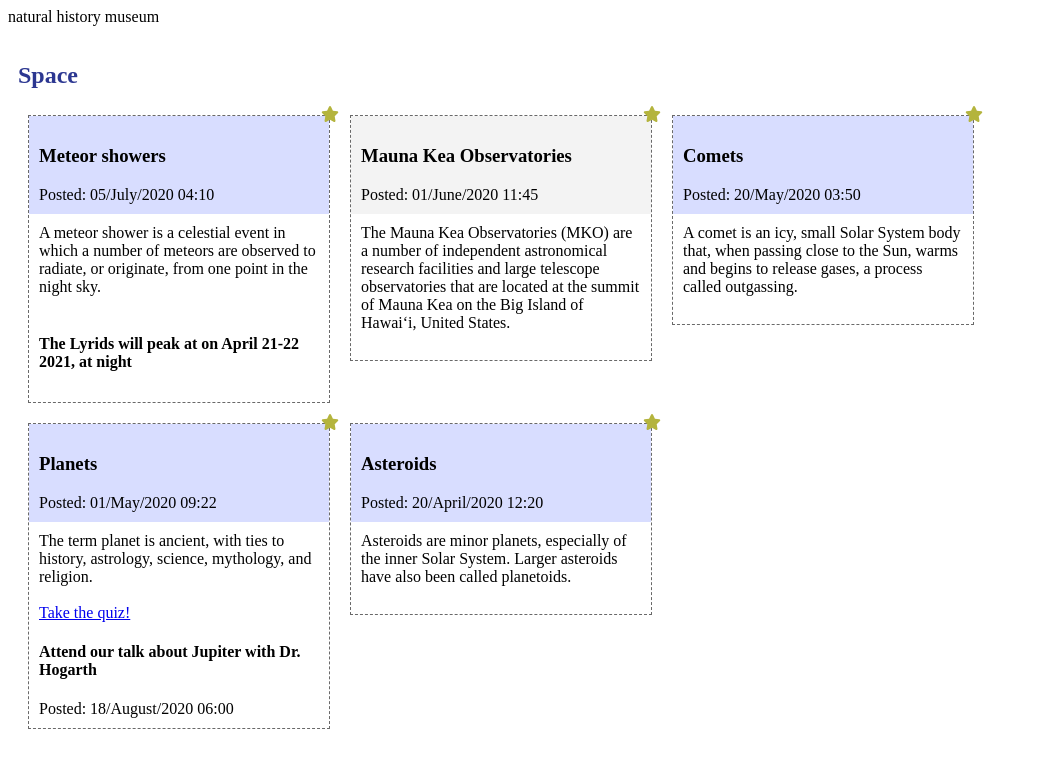
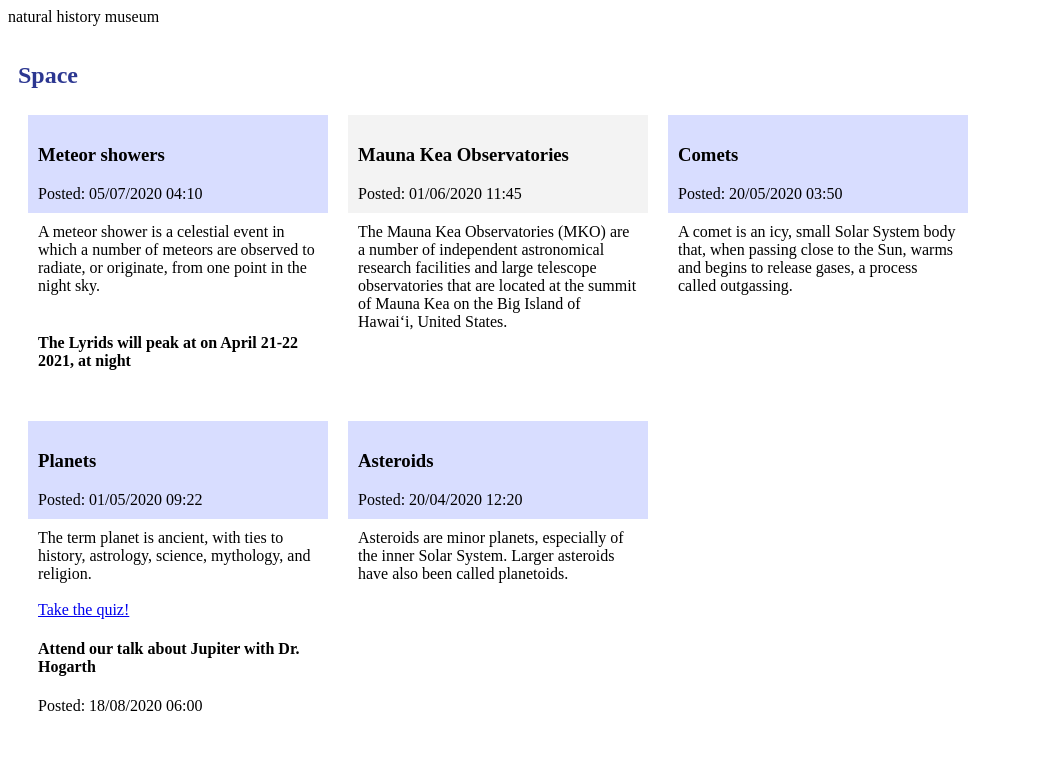
Before and after one commit to ELusted/EzekiaTest, a Vue app in the folder EzekiaTest/: page / in a window 1280 px wide. Shown: the top 768 px of the page, without its empty margins (0-1037 px from the left). Built offline with nearby package versions, Linux system fonts and the light colour scheme.

Commit message:
style changes and some separation for the highlight to keep this more generic

```diff
--- a/EzekiaTest/src/components/MuseumHighlight.vue
+++ b/EzekiaTest/src/components/MuseumHighlight.vue
@@ -7,10 +7,9 @@
 
       <div class="museum-highlight__header"
            :class="[data.partner ? 'partner' : '']">
-        <!-- The icons would be split out so that the type of card can be passed in and the correct one displayied      -->
-        <span class="museum-highlight__header-space-icon">
-            <font-awesome-icon icon="fa-solid fa-star" />
-          </span>
+        <span class="museum-highlight__header-icon">
+          <slot name="museum-highlight__icon"/>
+        </span>
         <h3>{{data.name}}</h3>
 
         <div v-if="data.date">Posted: {{getHumanDate(data.date)}}</div>
@@ -18,10 +17,13 @@
 
       <div class="museum-highlight__body">
 <!--    If there is no image provided don't show one as a genergic image will be out of context of the artical-->
+        <img :src="data.image" v-if="data.image"/>
 
         {{data.description}}
         <br/>
         <br/>
+
+<!--    This data could be passed in ike the icon or depending on the data this could be broken out into a separate component    -->
         <a :href="data.quiz" v-show="data.quiz" target="_blank">Take the quiz!</a>
 
         <!-- This news bit could be broken out depending on the size of these news items as I feel they make the cards a bit large.       -->
@@ -40,12 +42,11 @@
 
 <script>
 import moment from 'moment';
-import {FontAwesomeIcon} from "@fortawesome/vue-fontawesome";
 
 export default {
     name: 'MuseumHighlight',
     components: {
-      FontAwesomeIcon
+
     },
     mixins: [
     ],
@@ -67,7 +68,7 @@ export default {
     },
     methods: {
       getHumanDate(dateValue) {
-        return moment(String(dateValue)).format('DD/MMMM/YYYY hh:mm')
+        return moment(String(dateValue)).format('DD/MM/YYYY hh:mm')
 
       }
 
@@ -81,7 +82,6 @@ export default {
 
 <style lang="scss" scoped>
 .museum-highlight {
-  border: 1px dashed #696969FF;
   margin: 10px;
   width: 300px;
   display: inline-grid;
@@ -95,11 +95,11 @@ export default {
       background-color: #f3f3f3 !important;
     }
 
-    &-space-icon {
+    &-icon {
       color: #b4b43d;
       position: absolute;
-      top: -10px;
-      right: -10px;
+      top: -15px;
+      right: -15px;
     }
 
     h3 {
```
